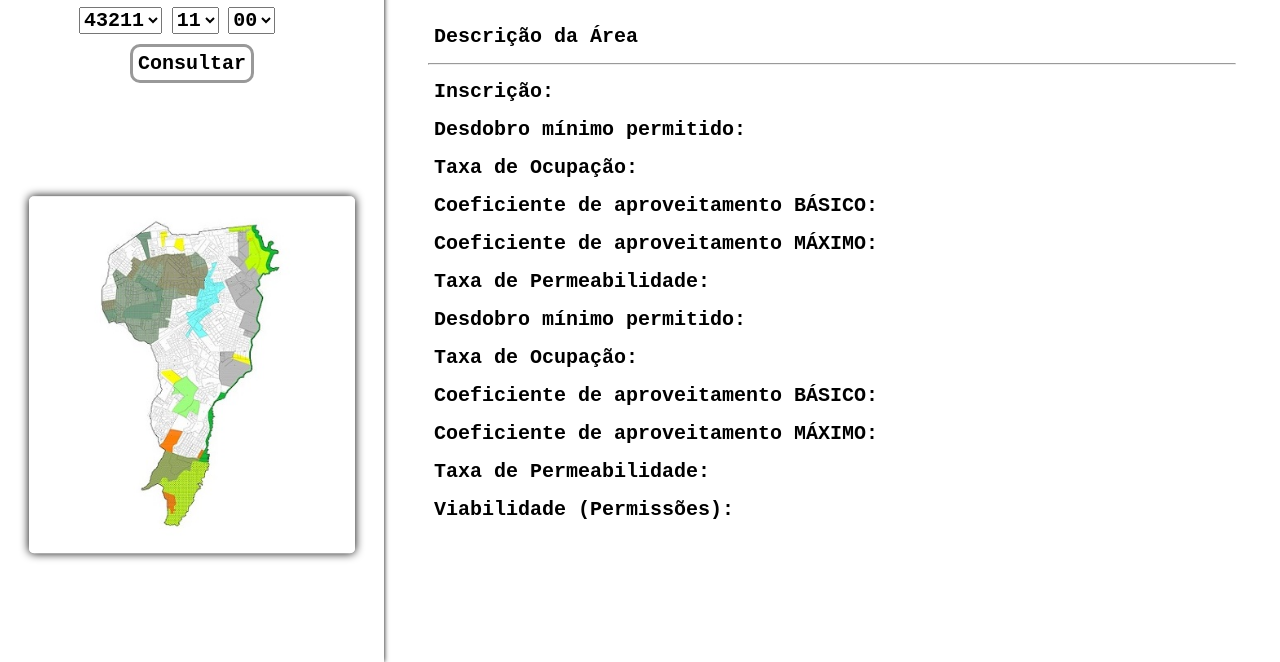
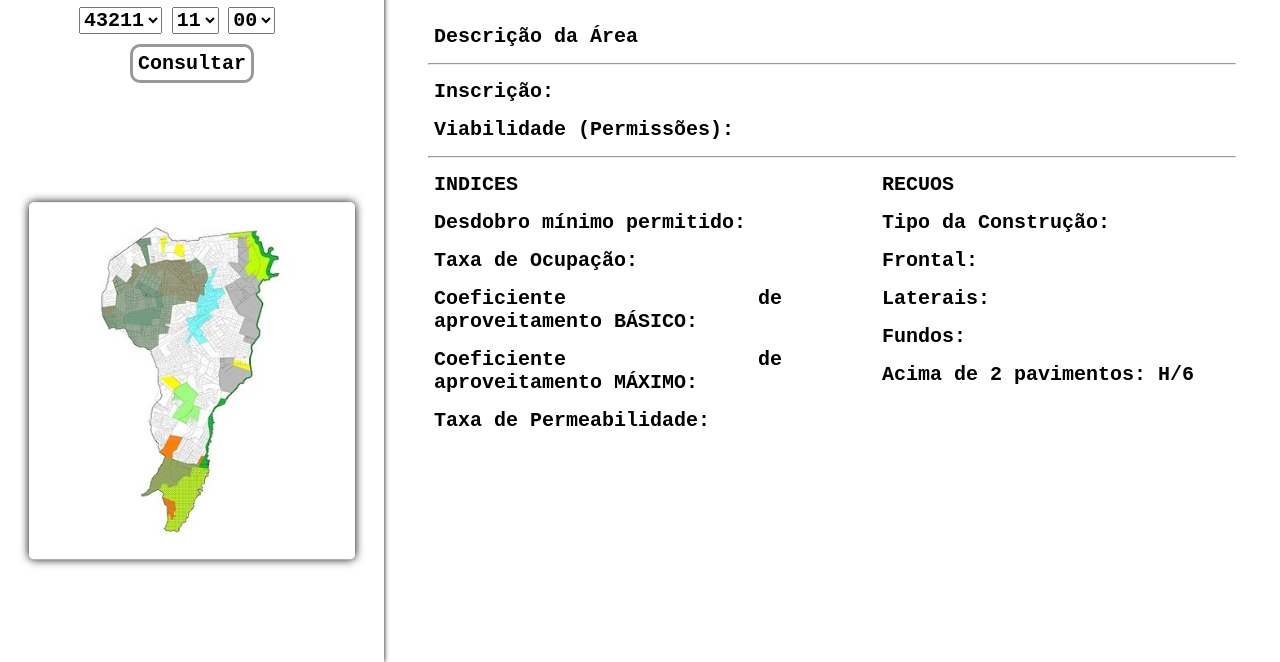
Before and after one commit to PAS-4/POA-ZONEAMENTO, a plain HTML site: page index.html in a window 1280 px wide. Shown: the part 138-800 px from the top of the page. Drawn offline with Linux system fonts and the light colour scheme.

Commit message:
Implementação do "Recuos" II

```diff
--- a/css/style.css
+++ b/css/style.css
@@ -18,7 +18,7 @@ section{
 
 #section-select{
     position: relative;
-    height: 225px;
+    height: auto;
     z-index: 1;
 }
 
@@ -91,7 +91,7 @@ select{
     transform: translateY(-50%);
 }
 
-aside, article{
+aside{
     position: relative;
     float: right;
     width: 70vw;
@@ -135,6 +135,14 @@ aside p{
 aside .result{
     font-size: 20pt;
     color: #046DB5;
+}
+
+.indices, .recuos{
+    position: relative;
+    width: 50%;
+    height: auto;
+    float: left;
+
 }
 
 /*RESPONSIVE*/
--- a/index.html
+++ b/index.html
@@ -168,21 +168,24 @@
         <span id="erro">Algo está errado, verifique se o Nº de Inscrição está correto!</span>
         <hr>
         <p id="inscr">Inscrição: </p>
+        <p id="viab">Viabilidade (Permissões): </p>
+        <hr>
         <div class="indices">
+            <p>INDICES</p>
             <p id="desd">Desdobro mínimo permitido: </p>
             <p id="tOcup">Taxa de Ocupação: </p>
             <p id="caBasico">Coeficiente de aproveitamento BÁSICO: </p>
             <p id="caMaximo">Coeficiente de aproveitamento MÁXIMO: </p>
             <p id="tPerm">Taxa de Permeabilidade: </p>
         </div>
-        <div class="indices">
-            <p id="desd">Desdobro mínimo permitido: </p>
-            <p id="tOcup">Taxa de Ocupação: </p>
-            <p id="caBasico">Coeficiente de aproveitamento BÁSICO: </p>
-            <p id="caMaximo">Coeficiente de aproveitamento MÁXIMO: </p>
-            <p id="tPerm">Taxa de Permeabilidade: </p>
+        <div class="recuos">
+            <p>RECUOS</p>
+            <p id="tipConstr">Tipo da Construção: </p>
+            <p id="recFrontal">Frontal: </p>
+            <p id="recLateral">Laterais: </p>
+            <p id="recFundos">Fundos: </p>
+            <p>Acima de 2 pavimentos: H/6</p>
         </div>
-        <p id="viab">Viabilidade (Permissões): </p>
     </aside>
     <script src="js/function.js"></script>
 </body>
--- a/js/function.js
+++ b/js/function.js
@@ -15,6 +15,8 @@ let caBasico = document.querySelector('#caBasico')
 let caMaximo = document.querySelector('#caMaximo')
 let tPerm = document.querySelector('#tPerm')
 let viab = document.querySelector('#viab')
+let indices = document.querySelector('.indices')
+let recuos = document.querySelector('.recuos')
 
 function msgErro(){
     classCheck.style.display = 'none'
@@ -24,13 +26,17 @@ function msgErro(){
     erro.style.display = 'block'
     zoneamento.innerHTML = '#ERRO'
     zoneamento.style.backgroundColor = '#fff'
-    descr.style.display = 'none'
+    /*
     desd.style.display = 'none'
     tOcup.style.display = 'none'
     caBasico.style.display = 'none'
     caMaximo.style.display = 'none'
     tPerm.style.display = 'none'
+    */
+    descr.style.display = 'none'
     viab.style.display = 'none'
+    indices.style.display = 'none'
+    recuos.style.display = 'none'
 }
 
 function semMsgErro(){
@@ -39,6 +45,7 @@ function semMsgErro(){
     mapa.style.display = 'block'
     mapa.style.boxShadow = '0px 0px 10px #046DB5'
     erro.style.display = 'none'
+    /*
     descr.style.display = 'block'
     desd.style.display = 'block'
     tOcup.style.display = 'block'
@@ -46,6 +53,11 @@ function semMsgErro(){
     caMaximo.style.display = 'block'
     tPerm.style.display = 'block'
     viab.style.display = 'block'
+    */
+    descr.style.display = 'block'
+    viab.style.display = 'block'
+    indices.style.display = 'block'
+    recuos.style.display = 'block'
 }
 
 function consultar(){
```
